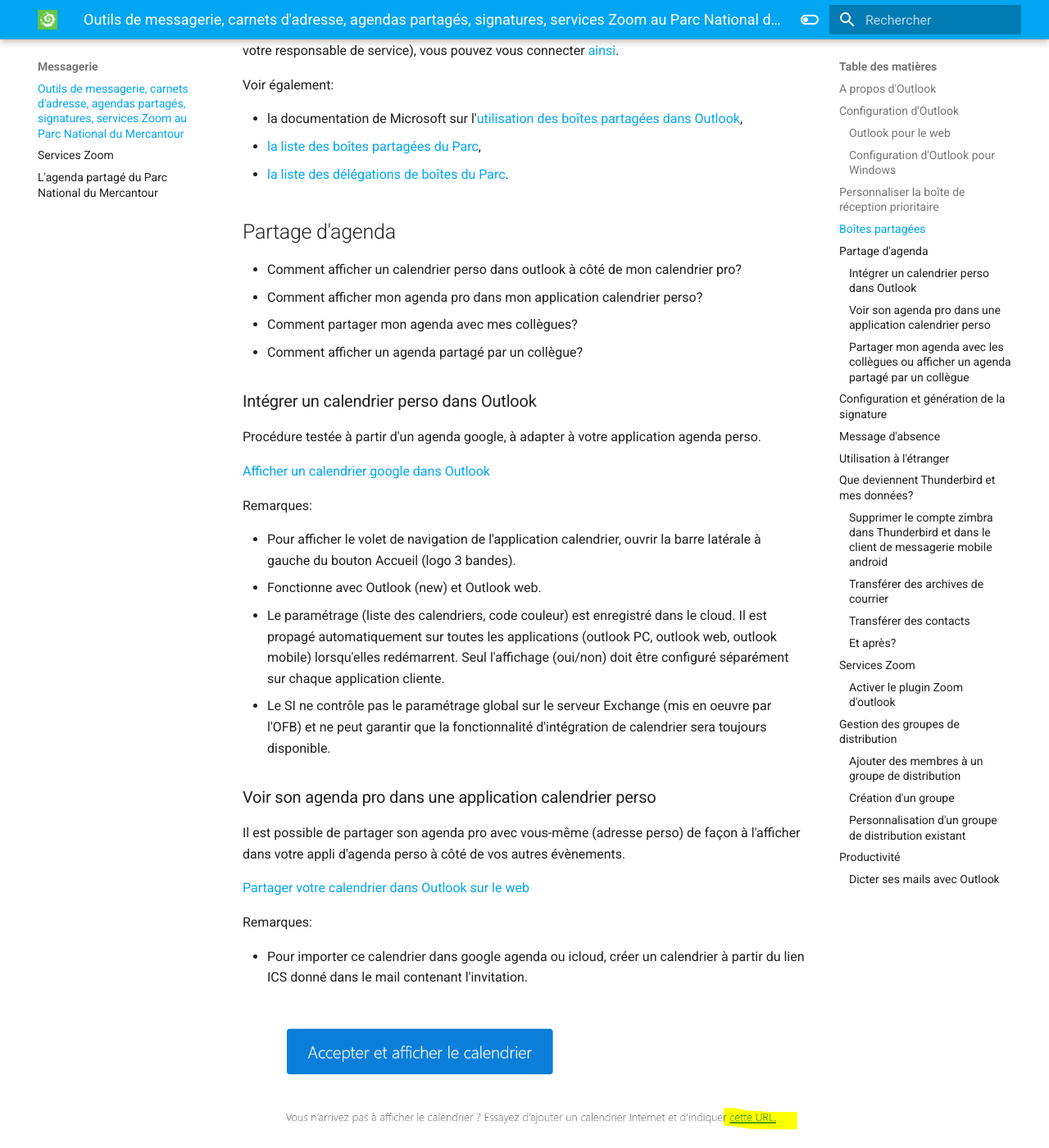
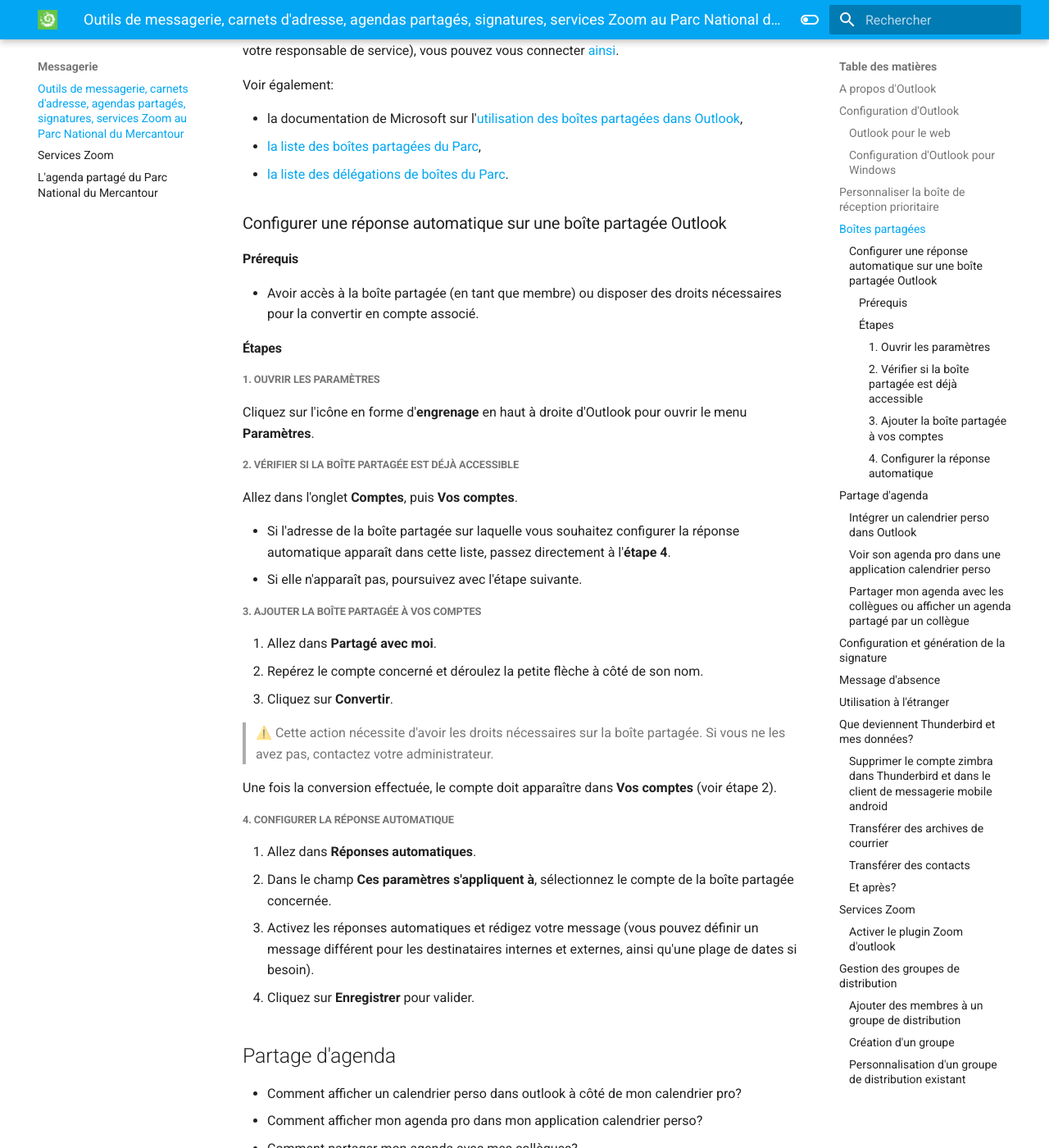
Before and after one commit to PnMercantour/faq, an MkDocs documentation site: the page built from docs/messagerie/README.md, in a window 1280 px wide and 1400 px high, scrolled down 2031 px. Shown: the whole window at 82% size. Built offline with MkDocs 1.6.1 and Material for MkDocs 9.7.7, drawn with Linux system fonts in a browser that asks for light colours; some of the changed text lies outside the part shown.

Commit message:
ajout de la doc concernant les réponses automatiques sur une boite partagée

```diff
--- a/docs/messagerie/README.md
+++ b/docs/messagerie/README.md
@@ -56,6 +56,43 @@
 - la documentation de Microsoft sur l'[utilisation des boîtes partagées dans Outlook](https://support.microsoft.com/fr-fr/office/ouvrir-et-utiliser-une-bo%C3%AEte-aux-lettres-partag%C3%A9e-dans-outlook-d94a8e9e-21f1-4240-808b-de9c9c088afd?WT.mc_id=365AdminCSH_inproduct),
 - [la liste des boîtes partagées du Parc](https://migration365.mercantour.local/shared_mailboxes.html),
 - [la liste des délégations de boîtes du Parc](https://migration365.mercantour.local/mail_delegates.html).
+
+### Configurer une réponse automatique sur une boîte partagée Outlook
+
+#### Prérequis
+
+- Avoir accès à la boîte partagée (en tant que membre) ou disposer des droits nécessaires pour la convertir en compte associé.
+
+#### Étapes
+
+##### 1. Ouvrir les paramètres
+
+Cliquez sur l'icône en forme d'**engrenage** en haut à droite d'Outlook pour ouvrir le menu **Paramètres**.
+
+##### 2. Vérifier si la boîte partagée est déjà accessible
+
+Allez dans l'onglet **Comptes**, puis **Vos comptes**.
+
+- Si l'adresse de la boîte partagée sur laquelle vous souhaitez configurer la réponse automatique apparaît dans cette liste, passez directement à l'**étape 4**.
+- Si elle n'apparaît pas, poursuivez avec l'étape suivante.
+
+##### 3. Ajouter la boîte partagée à vos comptes
+
+1. Allez dans **Partagé avec moi**.
+2. Repérez le compte concerné et déroulez la petite flèche à côté de son nom.
+3. Cliquez sur **Convertir**.
+
+> ⚠️ Cette action nécessite d'avoir les droits nécessaires sur la boîte partagée. Si vous ne les avez pas, contactez votre administrateur.
+
+Une fois la conversion effectuée, le compte doit apparaître dans **Vos comptes** (voir étape 2).
+
+##### 4. Configurer la réponse automatique
+
+1. Allez dans **Réponses automatiques**.
+2. Dans le champ **Ces paramètres s'appliquent à**, sélectionnez le compte de la boîte partagée concernée.
+3. Activez les réponses automatiques et rédigez votre message (vous pouvez définir un message différent pour les destinataires internes et externes, ainsi qu'une plage de dates si besoin).
+4. Cliquez sur **Enregistrer** pour valider.
+
 
 ## Partage d'agenda
 - Comment afficher un calendrier perso dans outlook à côté de mon calendrier pro?
@@ -202,10 +239,3 @@
 ### Personnalisation d'un groupe de distribution existant
 
 Pour personnaliser la liste des destinataires d'un message à partir d'un groupe (par exemple pour exclure temporairement un membre du groupe à qui on veut faire une surprise), il suffit de sélectionner le groupe, puis de cliquer sur le symbole + à gauche du groupe pour remplacer le groupe par ses membres (éventuellement des sous-groupes).
-
-## Productivité
-### Dicter ses mails avec Outlook
-Aprés avoir cliquer sur "Nouveau courrier" on peut dicter un mail sur Outlook en cliquant sur l'option "Dicter" symbolisé par un micro.
-Il faudra autoriser l'application à utiliser votre micro si cela est demandé.
-
-![](Screen-Outlook-Dicter.png)
```
